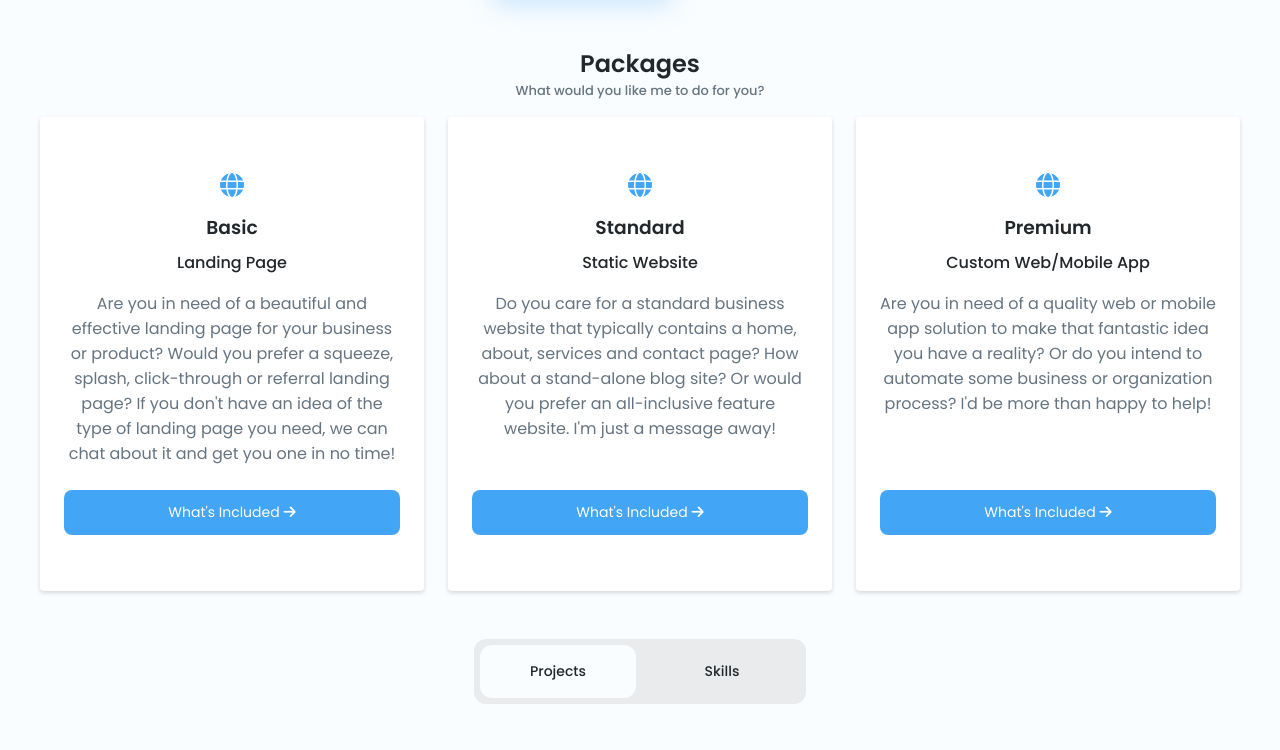
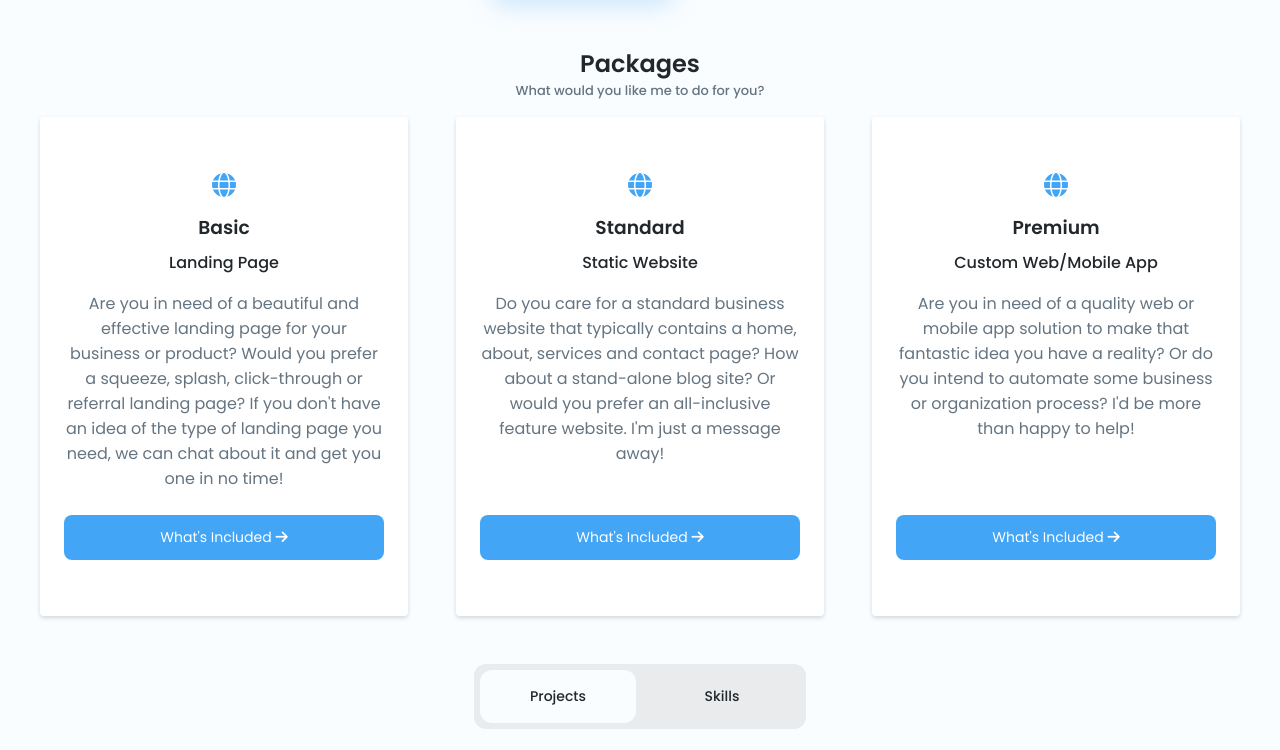
Before and after one commit to oseogbe/memencodes, a Nuxt app: page / in a window 1280 px wide. Shown: the part 523-1273 px from the top of the page. Built offline with nearby package versions, Linux system fonts and the light colour scheme.

Commit message:
packages responsive display updates

```diff
--- a/components/Packages.vue
+++ b/components/Packages.vue
@@ -230,9 +230,42 @@
         }
     }
 
+    @media (min-width: 576px) {
+        .packages__container {
+            .packages__content {
+                width: 70%;
+                margin: 0 auto;
+            }
+        }
+    }
+
+    @media (min-width: 768px) {
+        .packages__container {
+            column-gap: 3rem;
+            grid-template-columns: repeat(2, 1fr);
+            margin: auto;
+            width: 80%;
+            padding-left: 1.5rem;
+            padding-right: 1.5rem;
+
+            .packages__content {
+                width: 100%;
+            }
+        }
+    }
+
     @media (min-width: 992px) {
         .packages__container {
+            width: 90%;
+            padding-left: 0;
+            padding-right: 0;
+        }
+    }
+
+    @media (min-width: 1200px) {
+        .packages__container {
             grid-template-columns: repeat(3, 1fr);
+            width: 100%;
         }
     }
 </style>
--- a/components/ProjectsAndSkills.vue
+++ b/components/ProjectsAndSkills.vue
@@ -335,6 +335,8 @@
             &__sections {
                 .projects__content,
                 .skills__content {
+                    margin: auto;
+
                     .skills__group {
                         gap: 1rem 4rem;
                     }
@@ -342,7 +344,6 @@
 
                 .projects__content {
                     width: 70%;
-                    margin: auto;
                 }
 
                 .skills__content {
@@ -352,7 +353,7 @@
         }
     }
 
-    @media (min-width: 776px) {
+    @media (min-width: 768px) {
         .filters {
             &__sections {
                 .projects__content,
@@ -363,7 +364,6 @@
                 .projects__content,
                 .skills__content {
                     width: 80%;
-                    margin: auto;
                 }
             }
         }
```
